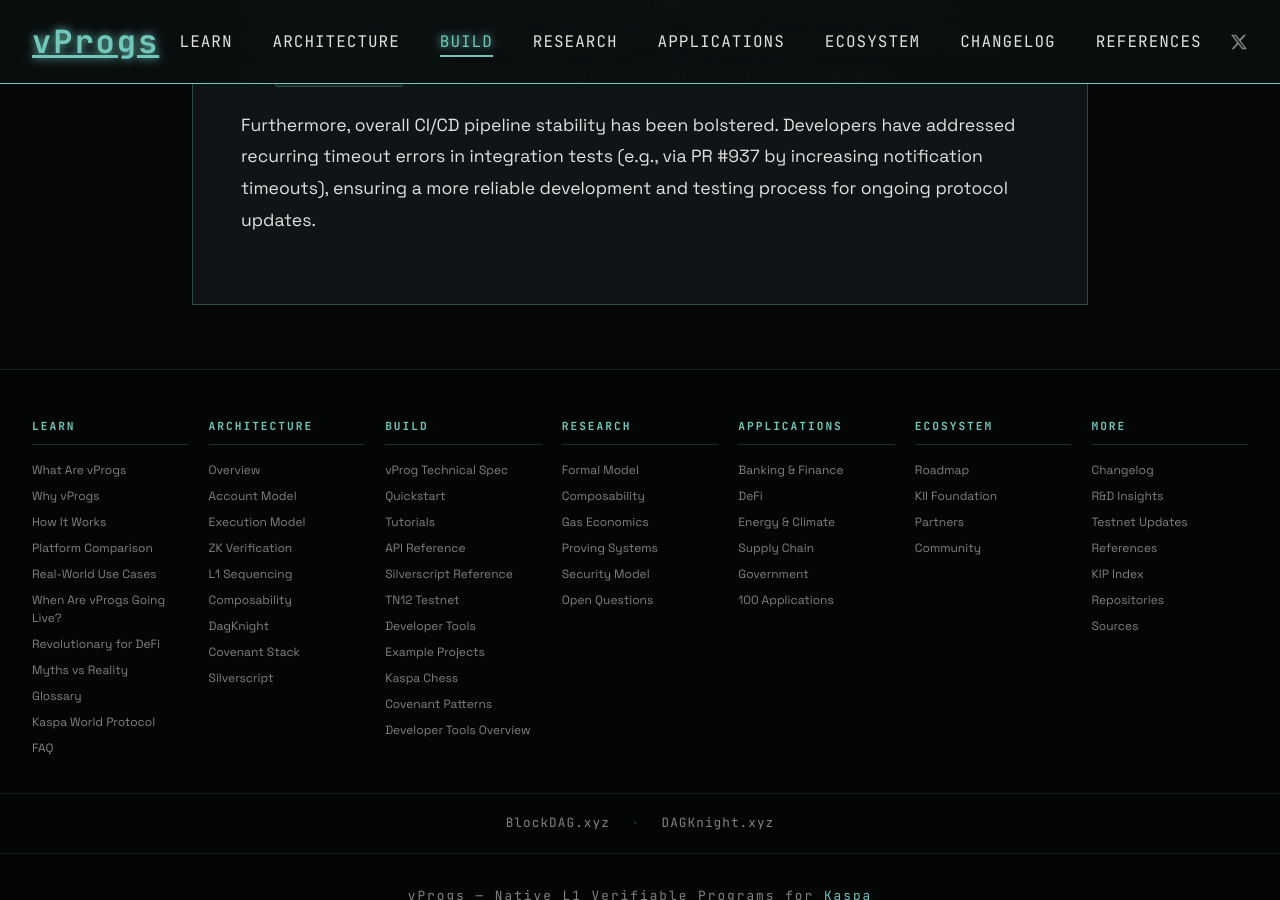
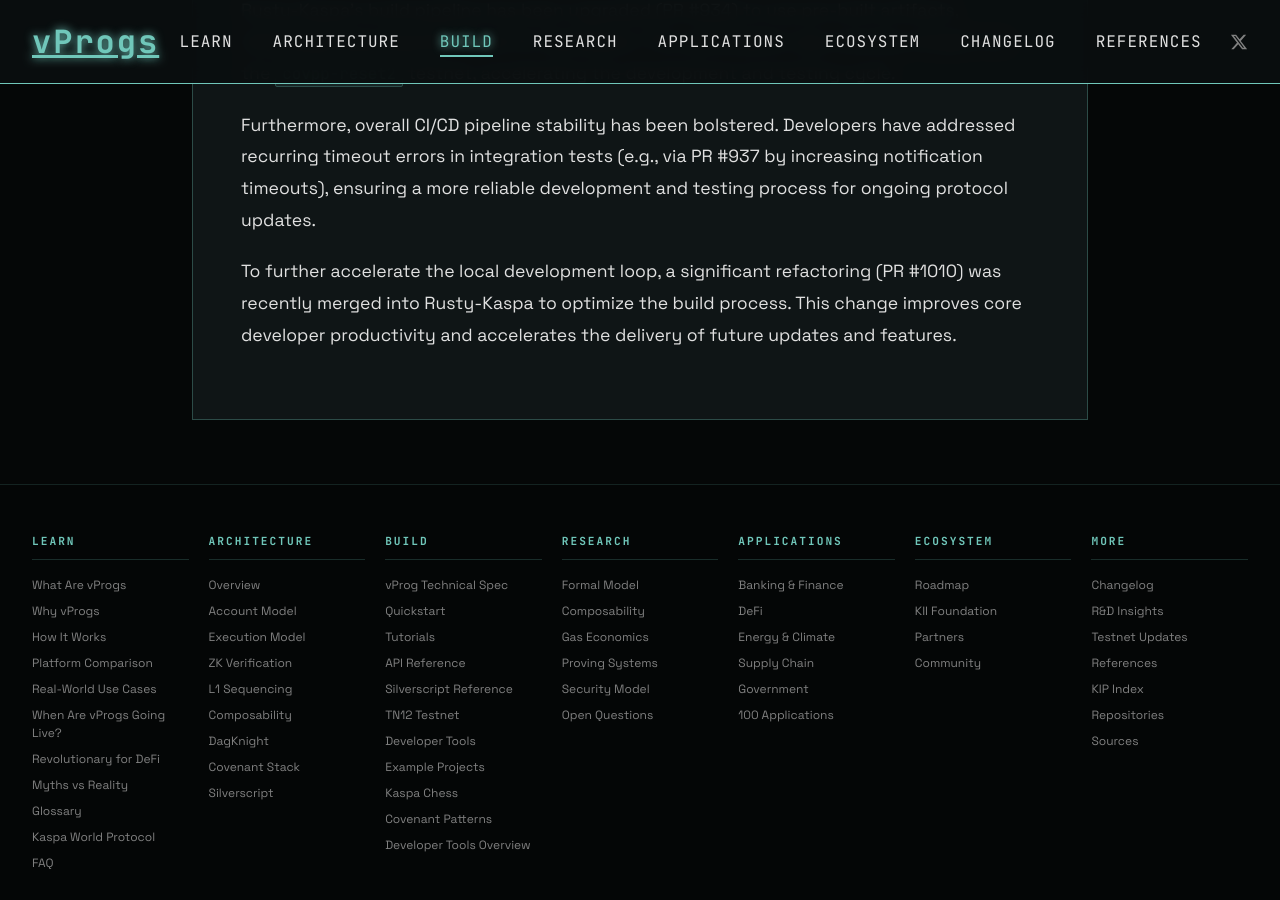
Before and after one commit to creative-inference/vprogs.xyz, a Jekyll site: the page built from build/dev-environment.md, in a window 1280 px wide and 900 px high, scrolled down 10595 px. Built offline with Jekyll 4.4.1, drawn with Linux system fonts in a browser that asks for light colours.

Commit message:
Add PR #1010 build process optimization [auto]

```diff
--- a/build/dev-environment.md
+++ b/build/dev-environment.md
@@ -315,3 +315,6 @@
 
 
 Furthermore, overall CI/CD pipeline stability has been bolstered. Developers have addressed recurring timeout errors in integration tests (e.g., via PR #937 by increasing notification timeouts), ensuring a more reliable development and testing process for ongoing protocol updates.
+
+
+To further accelerate the local development loop, a significant refactoring (PR #1010) was recently merged into Rusty-Kaspa to optimize the build process. This change improves core developer productivity and accelerates the delivery of future updates and features.
```
